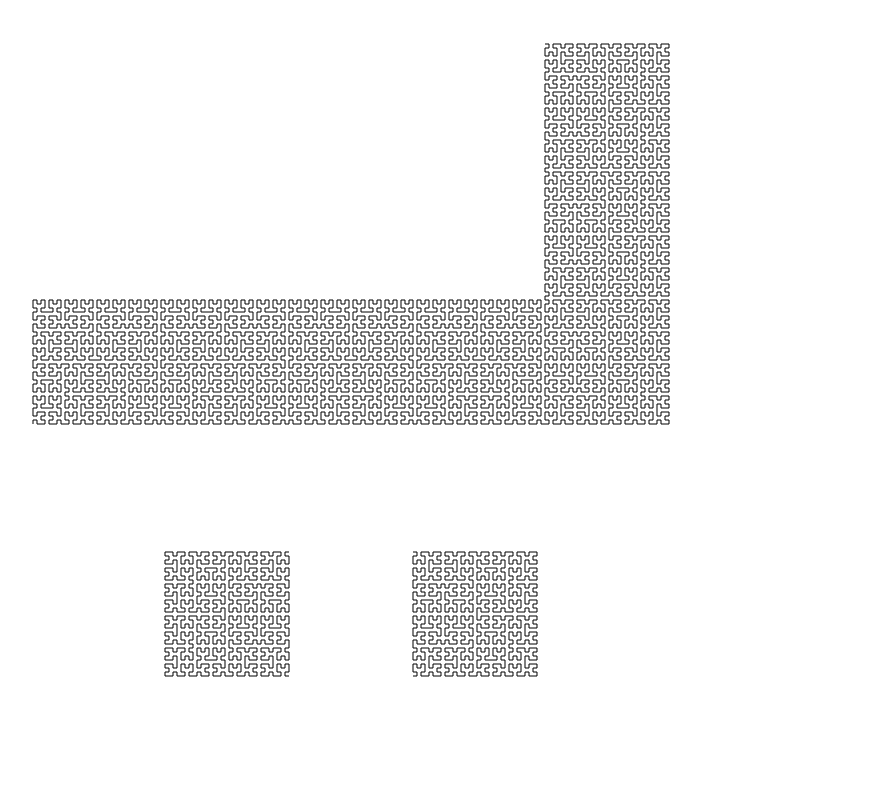
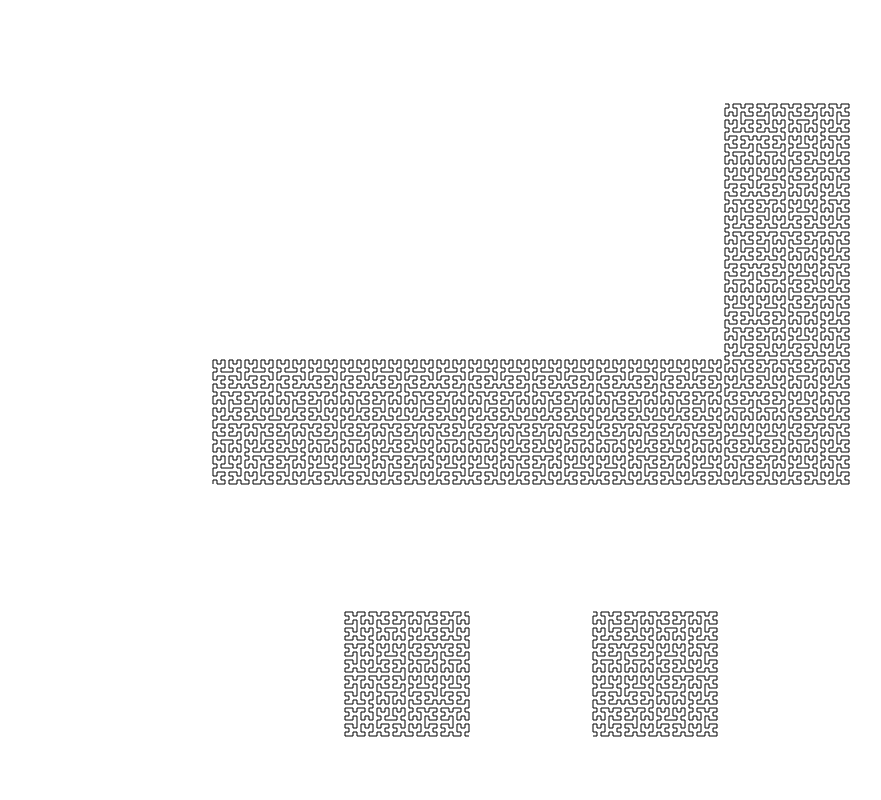
Before and after one commit to jessechen/hilbertime, a plain HTML site: page edited-for-tv.html in a window 1280 px wide. Shown: the top 800 px of the page, without its empty margins (111-992 px from the left). Drawn offline with Linux system fonts and the light colour scheme.

Commit message:
Clean up edited for TV css

```diff
--- a/hilbertime-rctv.html
+++ b/edited-for-tv.html
@@ -4,11 +4,14 @@
     <title>hilbertime</title>
     <link rel="stylesheet" href="hilbertime.css" />
     <style>
+        body {
+            display: flex;
+            flex-direction: column;
+            align-items: center;
+        }
+
         canvas {
-            rotate: 90deg;
-            position: absolute;
-            left: -520px;
-            top: 640px;
+            transform: rotate(90deg) translateX(700px);
         }
     </style>
 </head>
```
